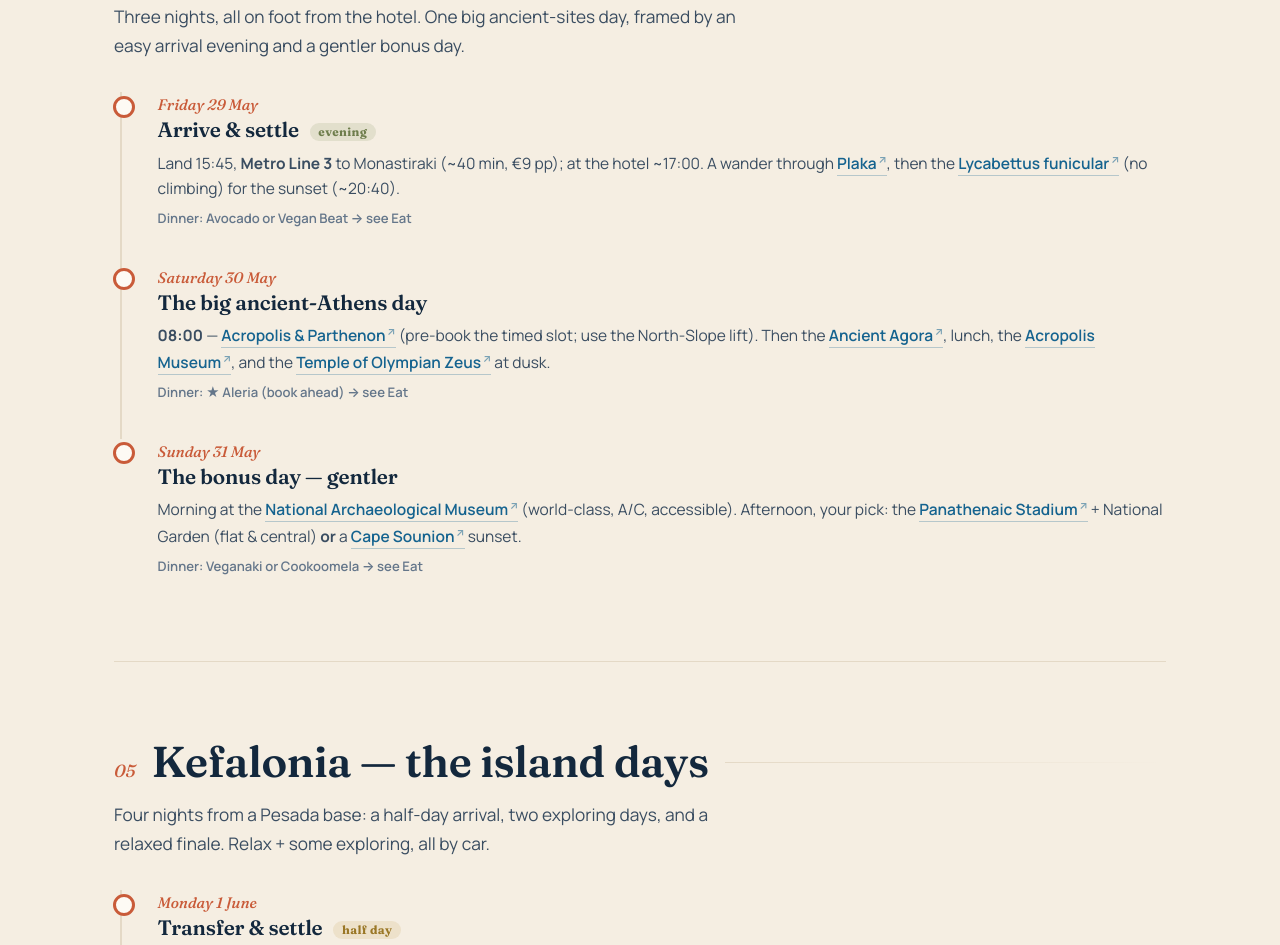
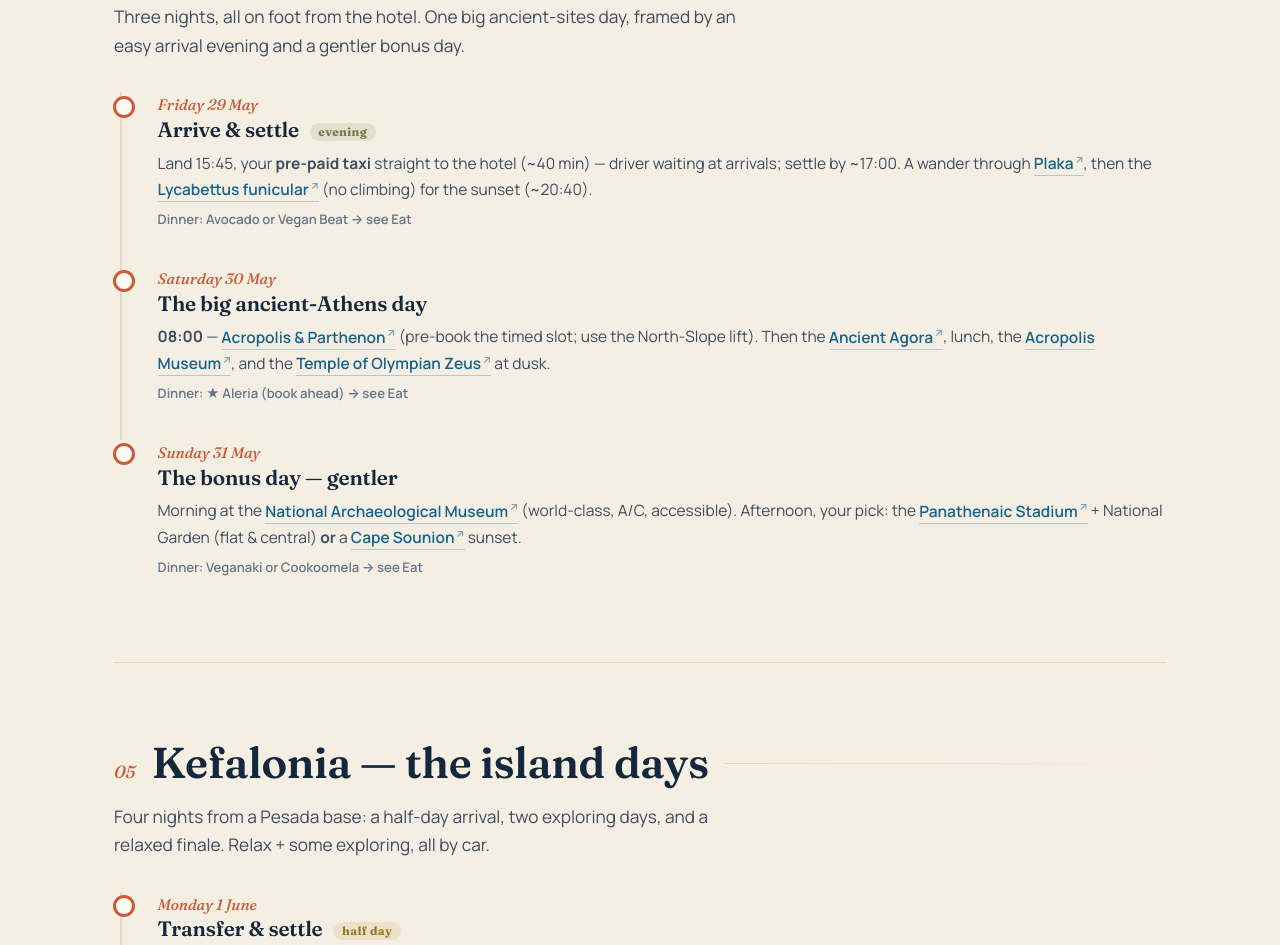
Before and after one commit to alexlemonnier-hub/greece-2026, a plain HTML site: page index.html in a window 1280 px wide. Shown: the part 2989-3934 px from the top of the page. Drawn offline with Linux system fonts and the light colour scheme.

Commit message:
Athens arrival: pre-paid taxi transfer (was metro)

```diff
--- a/index.html
+++ b/index.html
@@ -345,7 +345,7 @@
       <div class="day">
         <div class="dlabel">Friday 29 May</div>
         <h3>Arrive &amp; settle <span class="pill">evening</span></h3>
-        <p>Land 15:45, <b>Metro Line 3</b> to Monastiraki (~40 min, €9 pp); at the hotel ~17:00. A wander through <a class="lnk" href="https://www.google.com/maps/search/?api=1&query=Plaka+Athens" target="_blank" rel="noopener">Plaka</a>, then the <a class="lnk" href="https://www.google.com/maps/search/?api=1&query=Lycabettus+Funicular+Athens" target="_blank" rel="noopener">Lycabettus funicular</a> (no climbing) for the sunset (~20:40).</p>
+        <p>Land 15:45, your <b>pre-paid taxi</b> straight to the hotel (~40 min) — driver waiting at arrivals; settle by ~17:00. A wander through <a class="lnk" href="https://www.google.com/maps/search/?api=1&query=Plaka+Athens" target="_blank" rel="noopener">Plaka</a>, then the <a class="lnk" href="https://www.google.com/maps/search/?api=1&query=Lycabettus+Funicular+Athens" target="_blank" rel="noopener">Lycabettus funicular</a> (no climbing) for the sunset (~20:40).</p>
         <p class="meta">Dinner: Avocado or Vegan Beat →&nbsp;see Eat</p>
       </div>
       <div class="day">
```
